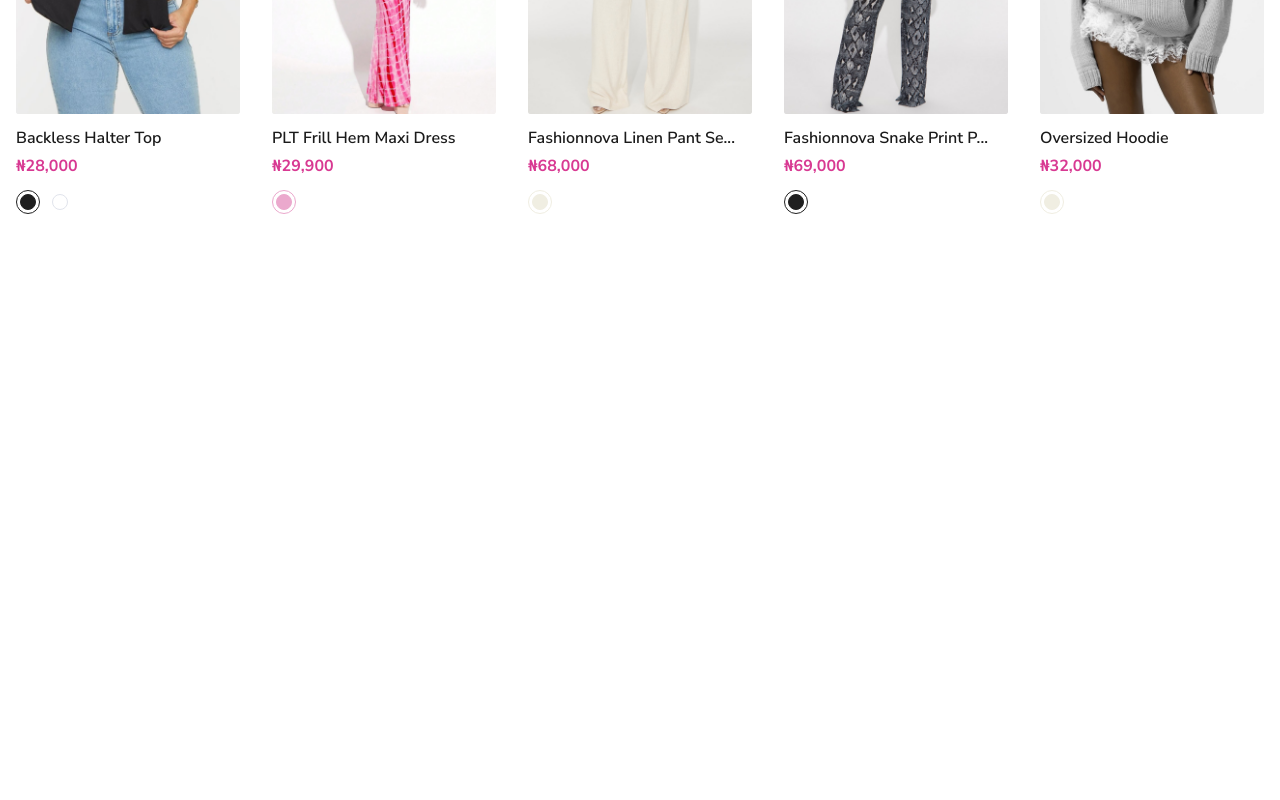
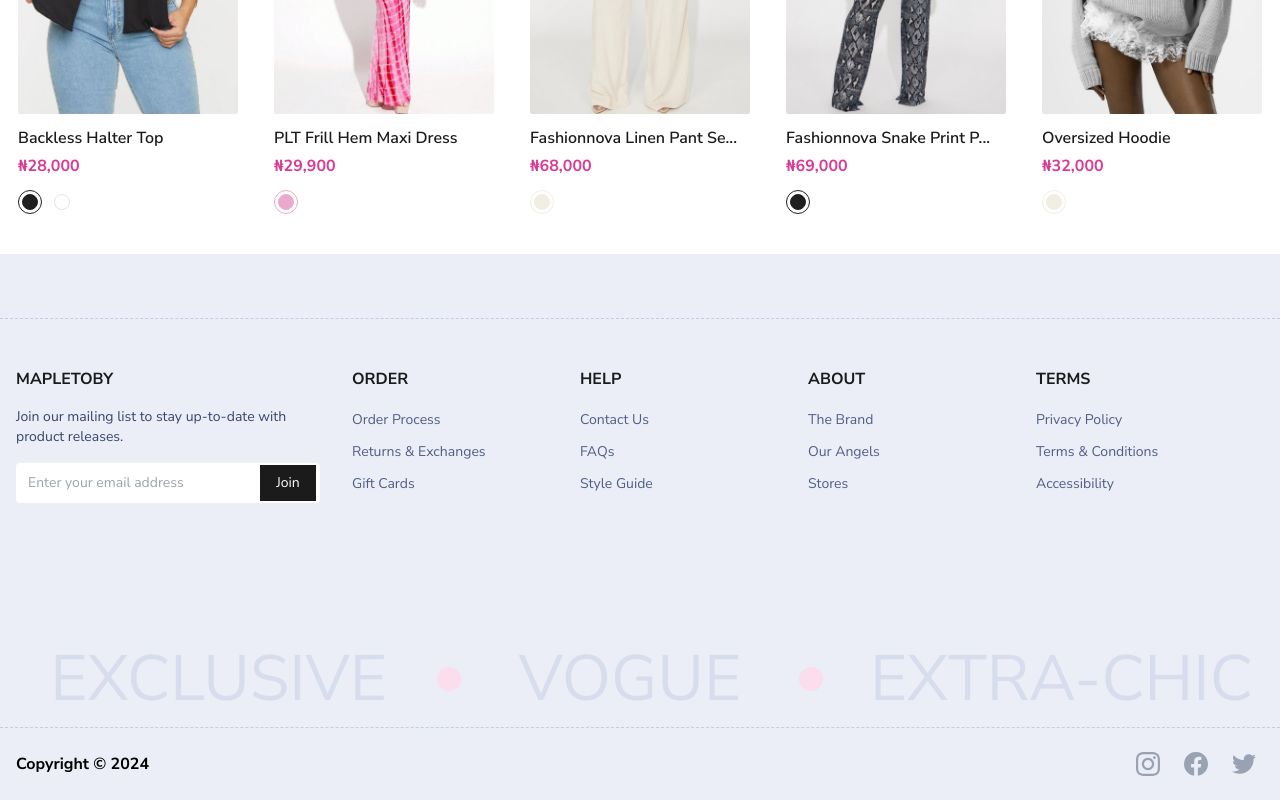
Before and after one commit to BenedictUmeozor/mapletoby, a Next.js app: page / in a window 1280 px wide. Shown: the part 1531-2331 px from the top of the page. Before the commit the page ends 1785 px from the top, so only its background shows below. Built offline with nearby package versions, Linux system fonts and the light colour scheme; a web font is replaced by a local one.

Commit message:
desktop footer

```diff
--- a/app/globals.css
+++ b/app/globals.css
@@ -10,6 +10,12 @@ img {
   max-width: 100%;
   max-height: 100%;
   object-fit: cover;
+}
+
+main {
+  min-height: 100vh;
+  display: grid;
+  grid-template-rows: auto 1fr auto;
 }
 
 .display-1 {
--- a/app/page.tsx
+++ b/app/page.tsx
@@ -1,17 +1,23 @@
 import Banner from "@/components/banner/Banner";
 import CategoriesBar from "@/components/categories-bar/CategoriesBar";
+import Footer from "@/components/footer/Footer";
 import Header from "@/components/header/Header";
 import Hero from "@/components/hero/Hero";
 import Showcase from "@/components/showcase/Showcase";
 
 const Home = () => {
   return (
-    <main>
-      <Banner />
-      <Header />
-      <CategoriesBar />
-      <Hero />
-      <Showcase />
+    <main className="h-full">
+      <header>
+        <Banner />
+        <Header />
+      </header>
+      <section>
+        <CategoriesBar />
+        <Hero />
+        <Showcase />
+      </section>
+      <Footer />
     </main>
   );
 };
--- /dev/null
+++ b/components/footer/Footer.tsx
@@ -0,0 +1,110 @@
+import Link from "next/link";
+import Container from "../container/Container";
+import InstagramIcon from "@/assets/icons/Instagram";
+import FacebookIcon from "@/assets/icons/Facebook";
+import TwitterIcon from "@/assets/icons/Twitter";
+
+interface LinkInterface {
+  title: string;
+  links: string[];
+}
+
+const links: LinkInterface[] = [
+  {
+    title: "ORDER",
+    links: ["Order Process", "Returns & Exchanges", "Gift Cards"],
+  },
+  {
+    title: "HELP",
+    links: ["Contact Us", "FAQs", "Style Guide"],
+  },
+  {
+    title: "ABOUT",
+    links: ["The Brand", "Our Angels", "Stores"],
+  },
+  {
+    title: "TERMS",
+    links: ["Privacy Policy", "Terms & Conditions", "Accessibility"],
+  },
+];
+
+const Footer = () => {
+  return (
+    <footer className=" bg-custom_blue-20">
+      <div className="mt-16 pt-12 border-t border-dashed border-custom_blue-40">
+        <Container className="flex items-center gap-8">
+          <div className="flex-1">
+            <Link
+              href="/"
+              className="heading-5-lg block mb-4 text-shade-120 font-bold"
+            >
+              MAPLETOBY
+            </Link>
+            <p className=" text-neutral-140 heading-6-sm">
+              Join our mailing list to stay up-to-date with product releases.
+            </p>
+            <div className="mt-4 h-10 flex items-center relative">
+              <input
+                type="text"
+                className="h-full w-full px-3 bg-white rounded heading-6-sm focus:outline-none pr-16"
+                placeholder="Enter your email address"
+              />
+              <button className="absolute right-1 bg-shade-120 text-white h-9 w-14 heading-6-sm">
+                Join
+              </button>
+            </div>
+          </div>
+          <div className="flex-[3] flex items-center">
+            {links.map((link) => (
+              <div key={link.title} className="flex-1">
+                <h5 className="text-shade-120 font-bold heading-6-lg">
+                  {link.title}
+                </h5>
+                <ul className="mt-4">
+                  {link.links.map((link) => (
+                    <li key={link} className="mb-2">
+                      <Link
+                        href="/"
+                        className=" text-custom_blue-90 heading-6-sm"
+                      >
+                        {link}
+                      </Link>
+                    </li>
+                  ))}
+                </ul>
+              </div>
+            ))}
+          </div>
+        </Container>
+        <Container className="grid grid-cols-3 items-center mt-32 gap-4">
+          <div className="flex items-center justify-center">
+            <p className=" text-custom_blue-30 text-[4rem]">EXCLUSIVE</p>
+          </div>
+          <div className="flex items-center justify-between">
+            <div className="h-6 w-6 bg-primary-50 rounded-full"></div>
+            <p className=" text-custom_blue-30 text-[4rem]">VOGUE</p>
+            <div className="h-6 w-6 bg-primary-50 rounded-full mr-5"></div>
+          </div>
+          <div className="flex items-center justify-center">
+            <p className="text-custom_blue-30 text-[4rem]">EXTRA-CHIC</p>
+          </div>
+        </Container>
+      </div>
+      <div className="border-t border-dashed border-custom_blue-40">
+        <Container className="py-6 flex items-center justify-between">
+          <div>
+            <p className="heading-6-lg font-bold">
+              Copyright &copy; {new Date().getFullYear()}
+            </p>
+          </div>
+          <div className="flex items-center gap-2">
+            <InstagramIcon className="w-10" />
+            <FacebookIcon className="w-10" />
+            <TwitterIcon className="w-10" />
+          </div>
+        </Container>
+      </div>
+    </footer>
+  );
+};
+export default Footer;
--- a/components/product/Product.tsx
+++ b/components/product/Product.tsx
@@ -8,7 +8,7 @@ type Props = {
 
 const Product = ({ product }: Props) => {
   return (
-    <div>
+    <div className="max-w-[220px] mx-auto">
       <div className=" h-72 rounded-sm overflow-hidden max-md:h-[60vh]">
         <Image
           src={product.image}
--- /dev/null
+++ b/components/showcase/DesktopFilter.tsx
@@ -0,0 +1,44 @@
+const DesktopFilter = () => {
+  return (
+    <div className="flex items-center gap-32 mt-8 max-md:hidden">
+      <div className="flex-1 flex items-center justify-between p-2 border border-neutral-40 rounded">
+        <button className=" text-neutral-110 heading-6-sm p-1 px-2 border border-neutral-40 rounded">
+          Size
+        </button>
+        <button className=" text-neutral-110 heading-6-sm p-1 px-2 border border-neutral-40 rounded">
+          Colour
+        </button>
+        <button className=" text-neutral-110 heading-6-sm p-1 px-2 border border-neutral-40 rounded">
+          Fabric
+        </button>
+        <button className=" text-neutral-110 heading-6-sm p-1 px-2 border border-neutral-40 rounded">
+          Price
+        </button>
+      </div>
+      <div className="flex-[3] flex items-center justify-between p-2 border border-neutral-40 rounded">
+        <button className=" text-neutral-110 heading-6-sm p-1 px-2 border border-neutral-40 rounded">
+          Best Selling
+        </button>
+        <button className=" text-neutral-110 heading-6-sm p-1 px-2 border border-neutral-40 rounded">
+          Featured
+        </button>
+        <button className=" text-neutral-110 heading-6-sm p-1 px-2 border border-neutral-40 rounded">
+          Lowest Price
+        </button>
+        <button className=" text-neutral-110 heading-6-sm p-1 px-2 border border-neutral-40 rounded">
+          Alph A - Z
+        </button>
+        <button className=" text-neutral-110 heading-6-sm p-1 px-2 border border-neutral-40 rounded">
+          Alph Z - A
+        </button>
+        <button className=" text-neutral-110 heading-6-sm p-1 px-2 border border-neutral-40 rounded">
+          Date New - Old
+        </button>
+        <button className=" text-neutral-110 heading-6-sm p-1 px-2 border border-neutral-40 rounded">
+          Date Old - New
+        </button>
+      </div>
+    </div>
+  );
+};
+export default DesktopFilter;
--- /dev/null
+++ b/components/showcase/MobileFilter.tsx
@@ -0,0 +1,6 @@
+const MobileFilter = () => {
+  return (
+    <div>MobileFilter</div>
+  )
+}
+export default MobileFilter
--- a/components/showcase/Showcase.tsx
+++ b/components/showcase/Showcase.tsx
@@ -2,50 +2,13 @@ import Container from "../container/Container";
 import { v4 as uuidV4 } from "uuid";
 import { products } from "./productData";
 import Product from "../product/Product";
+import DesktopFilter from "./DesktopFilter";
 
 const Showcase = () => {
   return (
     <section>
       <Container>
-        <div className="flex items-center gap-32 mt-8 ">
-          <div className="flex-1 flex items-center justify-between p-2 border border-neutral-40 rounded">
-            <button className=" text-neutral-110 heading-6-sm p-1 px-2 border border-neutral-40 rounded">
-              Size
-            </button>
-            <button className=" text-neutral-110 heading-6-sm p-1 px-2 border border-neutral-40 rounded">
-              Colour
-            </button>
-            <button className=" text-neutral-110 heading-6-sm p-1 px-2 border border-neutral-40 rounded">
-              Fabric
-            </button>
-            <button className=" text-neutral-110 heading-6-sm p-1 px-2 border border-neutral-40 rounded">
-              Price
-            </button>
-          </div>
-          <div className="flex-[3] flex items-center justify-between p-2 border border-neutral-40 rounded">
-            <button className=" text-neutral-110 heading-6-sm p-1 px-2 border border-neutral-40 rounded">
-              Best Selling
-            </button>
-            <button className=" text-neutral-110 heading-6-sm p-1 px-2 border border-neutral-40 rounded">
-              Featured
-            </button>
-            <button className=" text-neutral-110 heading-6-sm p-1 px-2 border border-neutral-40 rounded">
-              Lowest Price
-            </button>
-            <button className=" text-neutral-110 heading-6-sm p-1 px-2 border border-neutral-40 rounded">
-              Alph A - Z
-            </button>
-            <button className=" text-neutral-110 heading-6-sm p-1 px-2 border border-neutral-40 rounded">
-              Alph Z - A
-            </button>
-            <button className=" text-neutral-110 heading-6-sm p-1 px-2 border border-neutral-40 rounded">
-              Date New - Old
-            </button>
-            <button className=" text-neutral-110 heading-6-sm p-1 px-2 border border-neutral-40 rounded">
-              Date Old - New
-            </button>
-          </div>
-        </div>
+        <DesktopFilter />
         <div className="my-10 grid grid-cols-5 gap-8 showcase max-md:grid-cols-1 max-lg:grid-cols-3">
           {products.map((product) => (
             <Product key={uuidV4()} product={product} />
--- a/tailwind.config.ts
+++ b/tailwind.config.ts
@@ -12,17 +12,22 @@ const config: Config = {
         custom_blue: {
           20: "#EBEEF6",
           30: "#D8DDED",
+          40: "#C4CCE5",
           80: "#6A77A0",
+          90: "#505D86"
         },
         neutral: {
           10: "#F8FAFB",
           30: "#F4F6F9",
           40: "#F0F1F5",
           50: "#E1E4EC",
+          100: "#97A0BC",
           110: "#7985A9",
+          140: "#37446D",
           150: "#1D2A53",
         },
         primary: {
+          50: "#FCDDEE",
           100: "#D83992",
         },
         shade: {
```
